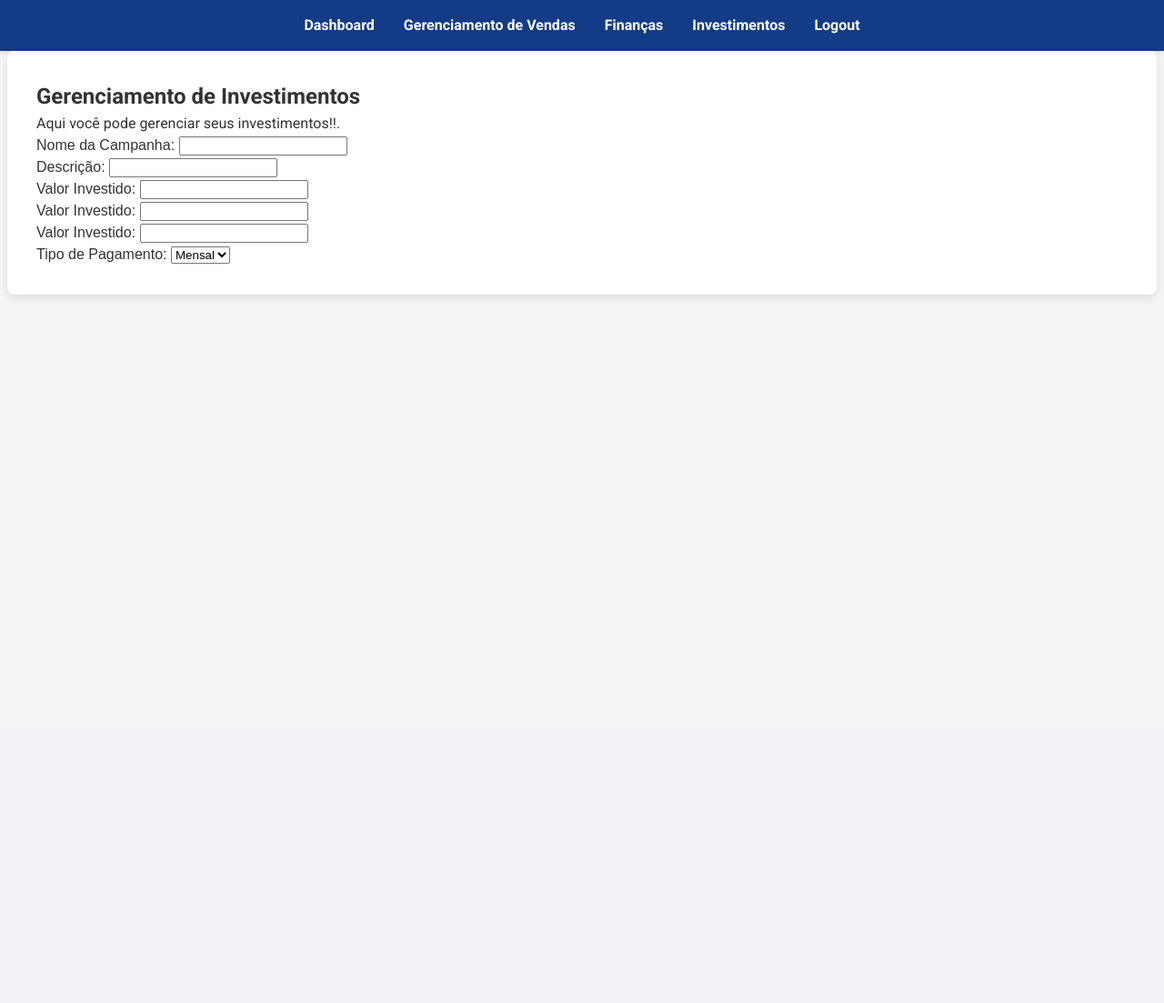
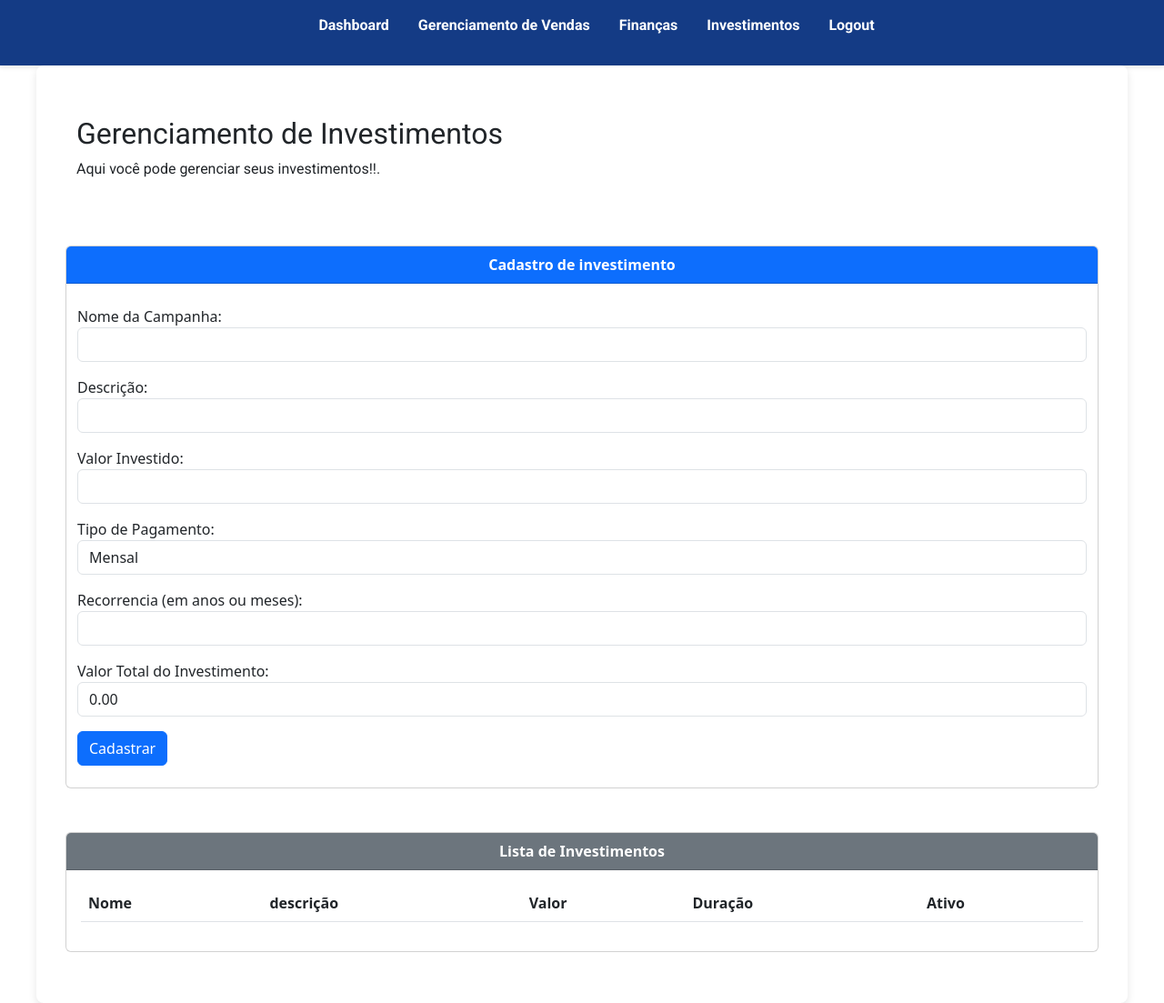
Before and after one commit to heliohenriquehfilho/clientwise-flask, a Flask app: page /investments in a window 1280 px wide. Shown: the whole page at 91% size. Before the commit the page ends 329 px from the top, so only its background shows below. Run offline with Flask 3, Linux system fonts and the light colour scheme; the visitor is signed in with stand-in values (Sample User, id 1); data that the repository does not hold is empty; parts of the project's set-up code (start-up, migrations or seed data) failed here and were passed over.

Commit message:
Finalizando Cadastro de Investimento e Adicionando Lista de Investimento.

```diff
--- a/main.py
+++ b/main.py
@@ -30,7 +30,7 @@ vendas = []
 def obter_dados_tabela(nome_tabela, user_id=None):
     """Busca dados da Supabase com tratamento de exceção."""
     try:
-        query = supabase.table(nome_tabela).select("nome")
+        query = supabase.table(nome_tabela).select("*")
         if user_id:
             query = query.eq("user_id", user_id)
         dados = query.execute().data
@@ -226,7 +226,7 @@ def clientes():
 
     if request.method == "POST":
         # Atualizar cliente
-        cliente_id = request.form.get("client_id")
+        cliente_id = user_id
         nome = request.form.get("nome")
         contato = request.form.get("contato")
         endereco = request.form.get("endereco")
@@ -297,11 +297,54 @@ def finances():
     return render_template('finances.html')
 
 # Rota para gerenciador de investimentos
-@app.route('/investments')
+@app.route('/investments', methods=["GET", "POST"])
 def investments():
+    user_id = session['user_id']
+
     if 'user_id' not in session:
         return redirect(url_for('login'))
-    return render_template('investments.html')
+
+    else:
+        if request.method == "POST":
+            user_id = user_id
+            nome = request.form.get("nome")
+            descricao = request.form.get("descricao")
+            valor = float(request.form.get("valor"))
+            tipo = request.form.get("pagamento")
+            duracao = float(request.form.get("duracao"))
+
+            if duracao == "0.1":
+                duracao = 1.0
+
+            valor_total = duracao * valor
+            status = True
+            pagamentos = 0
+            encerrado = False
+            historico_pagamentos = []
+
+            investimento = {
+                "user_id": user_id,
+                "nome": nome,
+                "descricao": descricao,
+                "valor": valor,
+                "tipo_pagamento": tipo,
+                "duracao": int(duracao),
+                "valor_total": valor_total,
+                "status":status,
+                "pagamentos": pagamentos,
+                "encerrado": encerrado,
+                "historico_pagamentos": historico_pagamentos
+            }
+
+            supabase.table("investimento").insert(investimento).execute()
+            flash("Cliente atualizado com sucesso!", "success")
+            return redirect(url_for("investments"))
+
+    investimentos = obter_dados_tabela("investimento", user_id)
+    investimentos_df = pd.DataFrame(investimentos)
+    print(investimentos_df)
+
+    return render_template('investments.html', investimentos_df=investimentos_df.to_dict('records'))
 
 @app.route('/cadastro_venda', methods=["GET", "POST"])
 def cadastro_venda():
--- a/static/css/styles.css
+++ b/static/css/styles.css
@@ -112,6 +112,14 @@ body {
 .table-container td {
     padding: 12px;
     text-align: left;
+    margin: 1px;
+    background-color: black;
+}
+
+td{
+    margin: 4px;
+    outline-color: black;
+    box-shadow: inset 0 0 0 1px gray;
 }
 
 /* Botões */
@@ -135,3 +143,16 @@ body {
         font-size: 14px;
     }
 }
+
+.tooltip {
+  position: absolute;
+  background-color: #f1f1f1;
+  color: black;
+  padding: 10px;
+  border: 1px solid black;
+  z-index: 1;
+}
+
+#myInput:hover .tooltip {
+  visibility: visible;
+}
--- a/templates/investments.html
+++ b/templates/investments.html
@@ -1,5 +1,6 @@
 {% extends "base.html" %}
 {% block content %}
+
 <head>
     <meta charset="UTF-8">
     <meta name="viewport" content="width=device-width, initial-scale=1.0">
@@ -7,15 +8,24 @@
     <link href="https://fonts.googleapis.com/css2?family=Roboto:wght@400;700&display=swap" rel="stylesheet">
 
     <title>{{ title if title else "ClientWise" }}</title>
-    <link rel="stylesheet" href="{{ url_for('static', filename='css/styles.css') }}">
+    <link href="https://cdn.jsdelivr.net/npm/bootstrap@5.3.0/dist/css/bootstrap.min.css" rel="stylesheet">
     <script async src="https://pagead2.googlesyndication.com/pagead/js/adsbygoogle.js?client=ca-pub-4415407797807365"
      crossorigin="anonymous"></script>
 </head>
 
+<div class="container my-4">
     <h2>Gerenciamento de Investimentos</h2>
     <p>Aqui você pode gerenciar seus investimentos!!.</p>
+</div>
 
-<div>
+<br>
+<br>
+
+<div class="card mb-4">
+    <div class="card-header bg-primary text-white text-center">
+                <strong>Cadastro de investimento</strong>
+    </div>
+    <div class="container my-4">
         <form method="POST" enctype="multipart/form-data">
             <div id="form-manual">
                 <div class="mb-3">
@@ -28,25 +38,87 @@
                 </div>
                 <div class="mb-3">
                     <label for="valor">Valor Investido:</label>
-                <input type="value" name="descricao" class="form-control">
+                    <input type="number" id="valor" name="valor" class="form-control">
                 </div>
                 <div class="mb-3">
-                <label for="valor">Valor Investido:</label>
-                <input type="value" name="descricao" class="form-control">
+                    <label for="tipo">Tipo de Pagamento:</label>
+                    <select name="pagamento" class="form-control">
+                        <option value="mensal" class="form-control" name="tipo">Mensal</option>
+                        <option value="anual" class="form-control" name="tipo">Anual</option>
+                    </select>
                 </div>
                 <div class="mb-3">
-                <label for="valor">Valor Investido:</label>
-                <input type="value" name="descricao" class="form-control">
+                    <label for="duracao">Recorrencia (em anos ou meses):</label>
+                    <input type="number" name="duracao" id="duracao" class="form-control" placeholder=""0.1" para recorrência indefinida">
                 </div>
                 <div class="mb-3">
-                <label for="valor">Tipo de Pagamento:</label>
-                <select name="pagamento" class="form-control">
-                    <option value="mensal" class="form-control">Mensal</option>
-                    <option value="anual" class="form-control">Anual</option>
-                </select>
+                    <label for="valor_total"> Valor Total do Investimento:</label>
+                    <label id="valor_total_label" class="form-control">0.00</label>
                 </div>
             </div>
+            <button type="submit" class="btn btn-primary">Cadastrar</button>
         </form>
     </div>
+</div>
+
+<br>
+
+<div class="card mb-4">
+        <div class="card-header bg-secondary text-white text-center">
+            <strong>Lista de Investimentos</strong>
+        </div>
+        <div class="card-body">
+            <table class="table table-striped table-hover">
+                <thead>
+                    <tr>
+                        <th>Nome</th>
+                        <th>descrição</th>
+                        <th>Valor</th>
+                        <th>Duração</th>
+                        <th>Ativo</th>
+                    </tr>
+                </thead>
+                <tbody>
+                    {% for investimento in investimentos_df %}
+                    <tr>
+                        <td>{{ investimento['nome'] }}</td>
+                        <td>{{ investimento['descricao'] }}</td>
+                        <td>{{ investimento['valor'] }}</td>
+                        <td>{{ investimento['duracao'] }}</td>
+                        <td>{{ 'Sim' if investimento['status'] else 'Não' }}</td>
+                    </tr>
+                    {% endfor %}
+                </tbody>
+            </table>
+        </div>
+</div>
+
+<script>
+    // Captura os elementos de entrada e a label do resultado
+    const valorInput = document.getElementById('valor');
+    const duracaoInput = document.getElementById('duracao');
+    const resultLabel = document.getElementById('valor_total_label');
+
+    // Função para atualizar o valor total
+    function updateResult() {
+        const valor = parseFloat(valorInput.value) || 0;
+        let duracao = parseFloat(duracaoInput.value) || 0;
+
+        // Verifica se a duração é "0.1"
+        if (duracao === 0.1) {
+            duracao = 1; // Adota 1 como valor padrão
+        }
+
+        // Calcula o resultado
+        const result = valor * duracao;
+
+        // Atualiza o texto da label
+        resultLabel.textContent = result.toFixed(2);
+    }
+
+    // Adiciona eventos para atualizar o resultado em tempo real
+    valorInput.addEventListener('input', updateResult);
+    duracaoInput.addEventListener('input', updateResult);
+</script>
 
 {% endblock %}
```
Lines whose indentation alone changed are shown as unchanged.
